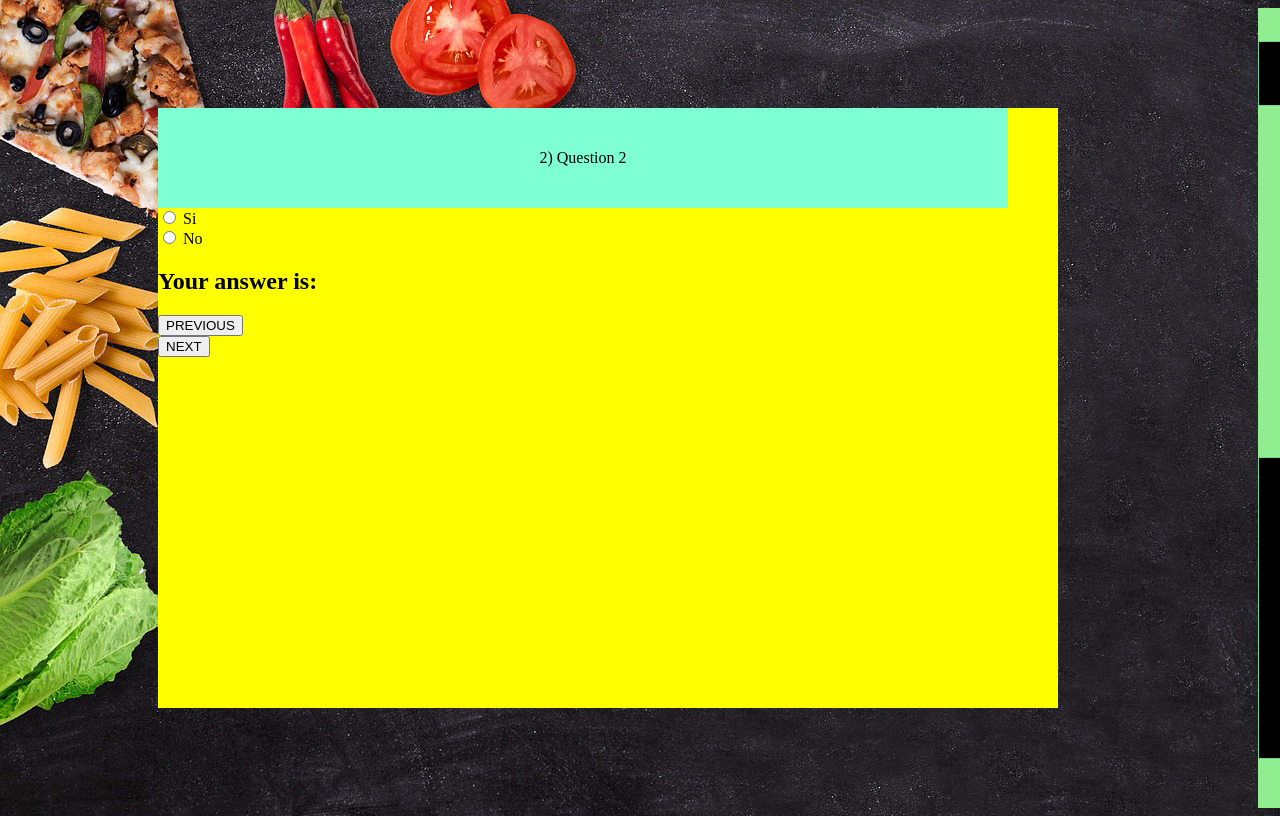
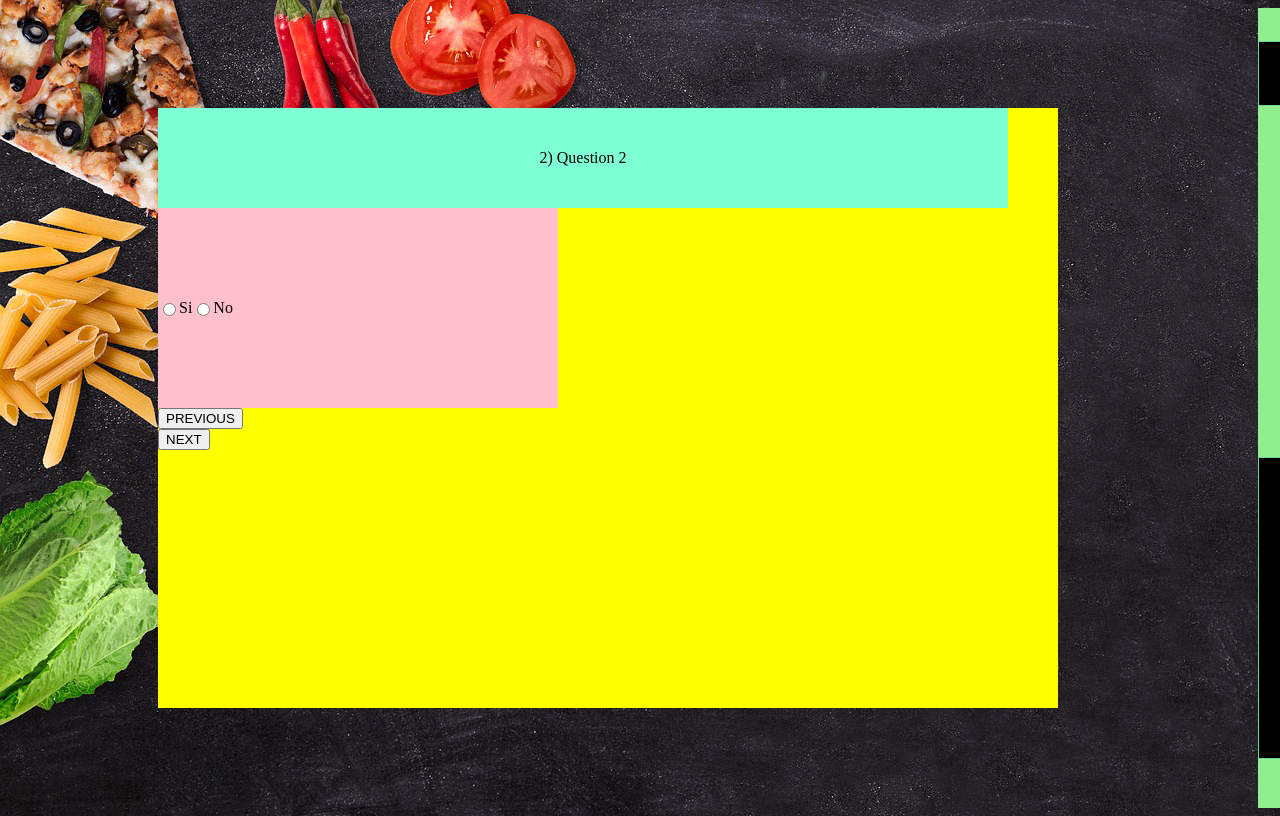
Before and after one commit to roberta-fiume/npmVueElisabetteNutritionistWensite, a Vue app: page /test/1 in a window 1280 px wide. Shown: the top 816 px of the page. Built offline with nearby package versions, Linux system fonts and the light colour scheme.

Commit message:
Creates Results component and print answers in it

```diff
--- a/src/Answer.vue
+++ b/src/Answer.vue
@@ -1,11 +1,12 @@
 <template>
-    <div>
+    <div id="answer-component">
         <input type="radio"  class="yes" v-model="answer" value=true>
-        <label for="value" >  Si </label>
+        <label for="value">  Si </label>
         <br>
 
         <input type="radio" class="no" v-model="answer" value=false>
         <label for="no">  No </label>
+
     </div>
 </template>
 
@@ -14,7 +15,7 @@
 
      export default {
 
-        props: ['questionNumber', 'selectedYes'],
+        props: ['questionNumber'],
 
         updated() {
             console.log("updateedddddddd, answer", this.answer);
@@ -43,11 +44,19 @@
 
         },
 
-        // methods: {
-        //     getAnswer() {
-        //         QuestionModel.data.questions[this.questionNumber].answer = this.answer;
-        //         console.log("getAnswer!!!! my answer is:", QuestionModel.data.questions[this.questionNumber]);
-        //     },
-        // }
+        methods: {
+
+        }
     }
  </script>
+
+ <style>
+    #answer-component {
+        display: flex;
+        height: 200px;
+        width: 400px;
+        background-color: pink;
+        flex-direction: row;
+        align-items: center;
+    }
+ </style>
--- a/src/QuestionModel.js
+++ b/src/QuestionModel.js
@@ -10,6 +10,7 @@ export default {
             {question: "7) Question 7"},
             {question: "8) Question 8"},
             {question: "9) Question 9"},
+
         ]
     }
 }
--- /dev/null
+++ b/src/Results.vue
@@ -0,0 +1,51 @@
+<template>
+    <div class="question-and-answers-container">
+        <h1>Il tuo risultato è: </h1>
+        <ul id="example-1">
+            <li v-for="question in this.questions">
+                Question: {{ question.question }}
+                <br>
+                Answer: {{ question.answer }}
+            </li>
+        </ul>
+    </div>
+</template>
+
+<script>
+
+ import QuestionModel from "./QuestionModel.js"
+
+    export default {
+        data() {
+            return {
+                questions: []
+            }
+        },
+        created() {
+            this.getQuestions();
+        },
+        methods: {
+            getQuestions() {
+                console.log("My answers are: ", QuestionModel.data.questions);
+                this.questions = QuestionModel.data.questions;
+
+                console.log("my array!!!!!!!!!!!!!", this.questions);
+
+                const answers = this.questions.map(question => question.answer);
+
+                console.log("my answersssss!!!!!!!!!!!!!", answers);
+            }
+        }
+    }
+</script>
+
+<style>
+    .question-and-answers-container{
+        display: flex;
+        flex-direction: column;
+        width: 900px;
+        height: 600px;
+        background-color: yellow;
+        flex-direction: column
+    }
+</style>
--- a/src/Test.vue
+++ b/src/Test.vue
@@ -2,76 +2,67 @@
     <div >
        <div class="question-and-answers-container">
             <question :questionNumber="$route.params.number"></question>
-            <answer :questionNumber="$route.params.number" :selectedYesAsProps="selectedYes"></answer>
+            <answer :questionNumber="$route.params.number"></answer>
 
-            <div class="final-answer">
-                <h2>Your answer is: {{answers}}</h2>
+             <div>
+                <button v-on:click="navigateToPreviousQuestion()">PREVIOUS</button>
             </div>
-        <div>
-        <button v-on:click="navigateToPreviousQuestion()">PREVIOUS</button>
-       </div>
-       <div>
-        <button v-on:click="navigateToNextQuestion(), uncheckAll(), saveAnswers($event)">NEXT</button>
-       </div>
+
+            <div>
+                <button v-on:click="continueWithTest()">NEXT</button>
+            </div>
+        </div>
 
 
-
-        </div>
     </div>
 </template>
 
  <script>
  import Question from './Question.vue';
- import Answer from './Answer.vue'
+ import Answer from './Answer.vue';
+ import Results from './Results.vue'
+ import QuestionModel from "./QuestionModel.js"
 
     export default {
         data() {
             return {
                 answers: "",
-                selectedYes: "Si",
-                selectedNo: "No",
             }
         },
 
         methods: {
-            navigateToNextQuestion() {
+            continueWithTest() {
                 let currentQuestionNumber = this.$route.params.number;
                 currentQuestionNumber++;
-                this.$router.push('/test/' + currentQuestionNumber);
+
+                if(this.isTestFinished(currentQuestionNumber)) {
+                    this.goToResult();
+                } else {
+                    this.goToNextQuestion(currentQuestionNumber);
+                }
             },
            navigateToPreviousQuestion() {
-               console.log("Hello!");
                let currentQuestionNumber = this.$route.params.number;
                currentQuestionNumber--;
-               console.log(currentQuestionNumber);
                this.$router.go(-1);
            },
+           isTestFinished(currentQuestionNumber) {
+               let totalNumberOfQuestions = QuestionModel.data.questions.length;
 
-           saveAnswers() {
-
+               return currentQuestionNumber === totalNumberOfQuestions; //there are no more questions left in the array!!!!!
            },
-
-           uncheckAll() {
-               console.log("I UNCHECK ALL", this.selectedYes);
-                    return this.selectedYes = false;
-                }
-            },
-
-           /*
-             getValueNoFromCheckBox(valueNo) {
-               console.log("Heyyyy");
-               if (valueNo.target.checked) {
-                console.log(valueNo.target.value);
-               }
+           goToResult() {
+               this.$router.push('/result');
            },
-           */
-
-          /*           v-model="selectedYes" */
-
+           goToNextQuestion(currentQuestionNumber) {
+               this.$router.push('/test/' + currentQuestionNumber);
+           }
+        },
 
         components: {
             "question": Question,
-            "answer" : Answer
+            "answer" : Answer,
+            "results": Results,
         }
     }
  </script>
--- a/src/routes.js
+++ b/src/routes.js
@@ -5,6 +5,7 @@ import HowIcanHelpYou from './HowICanHelpYou.vue';
 import ReasonsToHaveBia from './ReasonsToHaveBia.vue';
 import DoTest from './DoTest.vue';
 import Test from './Test.vue'
+import Results from './Results.vue'
 
 
 
@@ -14,5 +15,6 @@ export const routes = [
     { path: '/whoIam', component: WhoIam},
     { path: '/reasonsToHaveBia', component: ReasonsToHaveBia},
     { path: '/howIcanHelpYou', component: HowIcanHelpYou},
-    { path: '/test/:number', component: Test},
+    { path: '/result', component: Results},
+    { path: '/test/:number', component: Test}
 ];
```
Also changed, not shown: src/Question.vue (+1 -12 lines).
